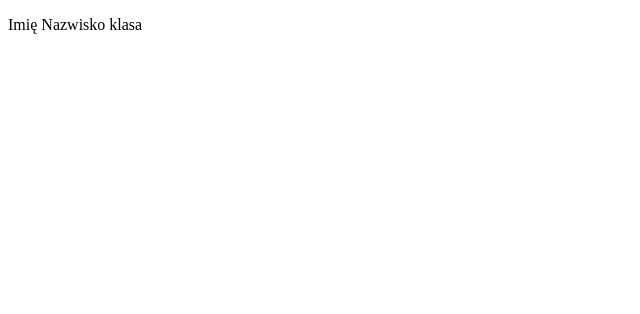
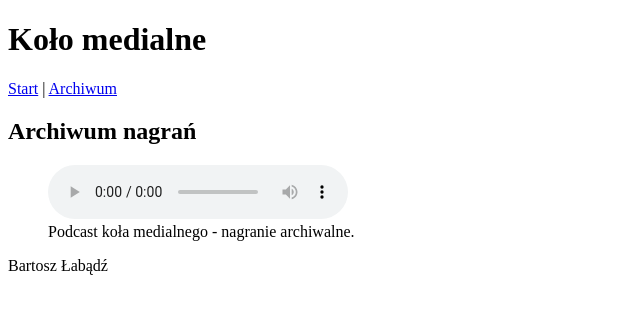
Before and after one commit to Bartosz4EI/strony, a plain HTML site: page 08_multimedia/nauka/zadanie7_witryna_medialna/archiwum.html in a window 1280 px wide. Shown: the whole page, without its empty margins (0-640 px from the left). Drawn offline with Linux system fonts and the light colour scheme.

Commit message:
Update archiwum.html

```diff
--- a/08_multimedia/nauka/zadanie7_witryna_medialna/archiwum.html
+++ b/08_multimedia/nauka/zadanie7_witryna_medialna/archiwum.html
@@ -1,15 +1,38 @@
+
 <!DOCTYPE html>
 <html lang="pl">
-  <head>
-    <meta charset="UTF-8" />
-    <meta name="viewport" content="width=device-width, initial-scale=1.0" />
-    <meta name="author" content="Imię Nazwisko klasa" />
-    <title>Uzupełnij tytuł</title>
-  </head>
-  <body>
-    <!-- druga podstrona -->
+<head>
+    <meta charset="UTF-8">
+    <meta name="author" content="Jan Kowalski">
+    <title>Koło medialne - Archiwum</title>
+</head>
+<body>
+    <header>
+        <h1>Koło medialne</h1>
+
+        <nav>
+            <a href="index.html">Start</a> |
+            <a href="archiwum.html">Archiwum</a>
+        </nav>
+    </header>
+
+    <main>
+        <h2>Archiwum nagrań</h2>
+
+        <figure>
+            <audio controls>
+                <source src="media/podcast.wav" type="audio/wav">
+                Twoja przeglądarka nie obsługuje odtwarzania dźwięku.
+            </audio>
+
+            <figcaption>
+                Podcast koła medialnego - nagranie archiwalne.
+            </figcaption>
+        </figure>
+    </main>
+
     <footer>
-      <p>Imię Nazwisko klasa</p>
+        <p>Bartosz Łabądź</p>
     </footer>
-  </body>
+</body>
 </html>
```
